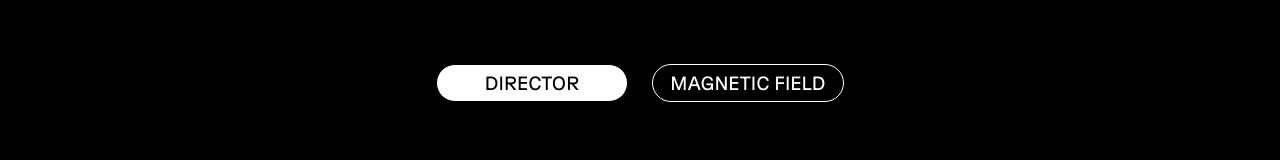
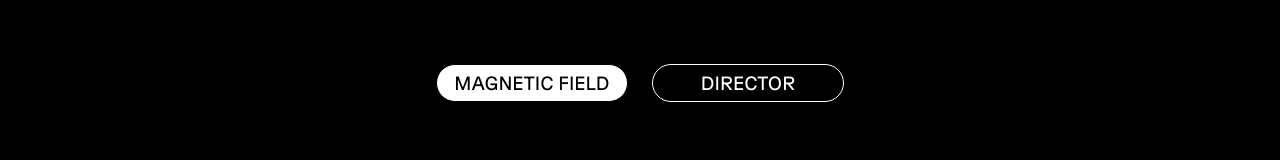
Before and after one commit to sunday-afternoon-design/mf-case-study, a website built with Vite: page src/index.html in a window 1280 px wide. Shown: the top 160 px of the page. Built offline with nearby package versions, Linux system fonts and the light colour scheme.

Commit message:
change default state

```diff
--- a/src/index.html
+++ b/src/index.html
@@ -14,11 +14,11 @@
     <!-- <input type="checkbox"> -->
     <div class="container" id="textbutton">
         <div class="row align-items-end">
-            <div class="col text-end ">
-                <button class="my-button mybuttonwhite" id="textD">DIRECTOR</button>
+            <div class="col text-end">
+                <button class="my-button mybuttonwhite" id="textM">MAGNETIC FIELD</button>
             </div>
             <div class="col text-start">
-                <button class="my-button mybuttonblack" id="textM">MAGNETIC FIELD</button>
+                <button class="my-button mybuttonblack" id="textD">DIRECTOR</button>
             </div>
         </div>
     </div>
--- a/src/js/main.js
+++ b/src/js/main.js
@@ -5,7 +5,7 @@ import * as bootstrap from 'bootstrap'
 let cursor = document.getElementById("cursor");
 
 let splitstr
-let strtest = "DIRECTOR"
+let strtest = "MAGNETIC FIELD"
 let MFspan = [];
 let p = document.getElementById("p")
 
```
